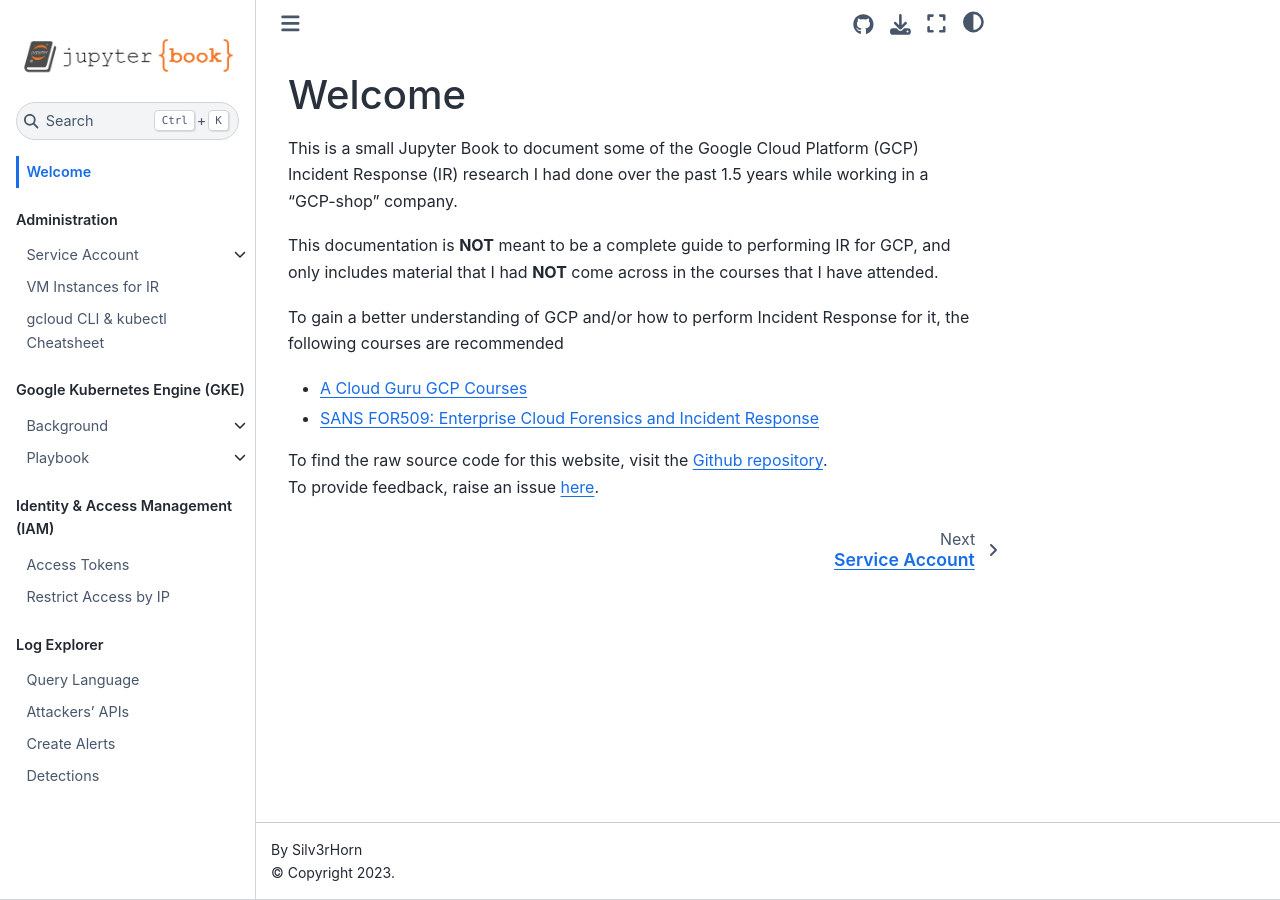
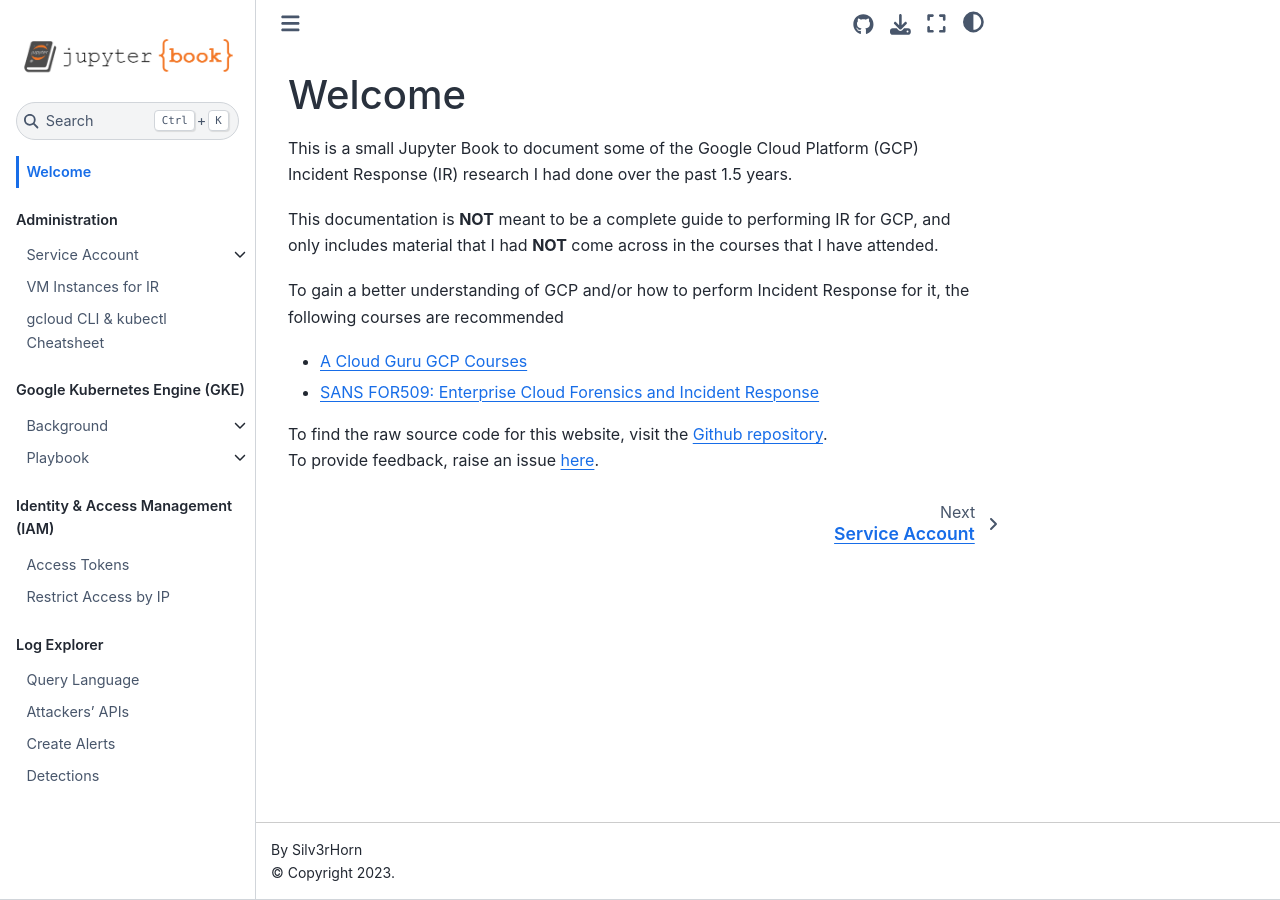
Before and after one commit to Silv3rHorn/GCP-IR-Notes, a Jupyter Book: the page built from index.md, in a window 1280 px wide. Built offline with Jupyter Book 1.0.4 settings and Sphinx 7.4.7 and the Sphinx Book theme 1.1.4, drawn with Linux system fonts in a browser that asks for light colours; pages that are not in the unit, such as notebooks, are missing from menus.

```diff
--- a/index.md
+++ b/index.md
@@ -1,6 +1,6 @@
 # Welcome
 
-This is a small Jupyter Book to document some of the Google Cloud Platform (GCP) Incident Response (IR) research I had done over the past 1.5 years while working in a "GCP-shop" company.
+This is a small Jupyter Book to document some of the Google Cloud Platform (GCP) Incident Response (IR) research I had done over the past 1.5 years.
 
 This documentation is **NOT** meant to be a complete guide to performing IR for GCP, and only includes material that I had **NOT** come across in the courses that I have attended.
 
```
Also changed, not shown: readme.md (added, +5 -0 lines).
